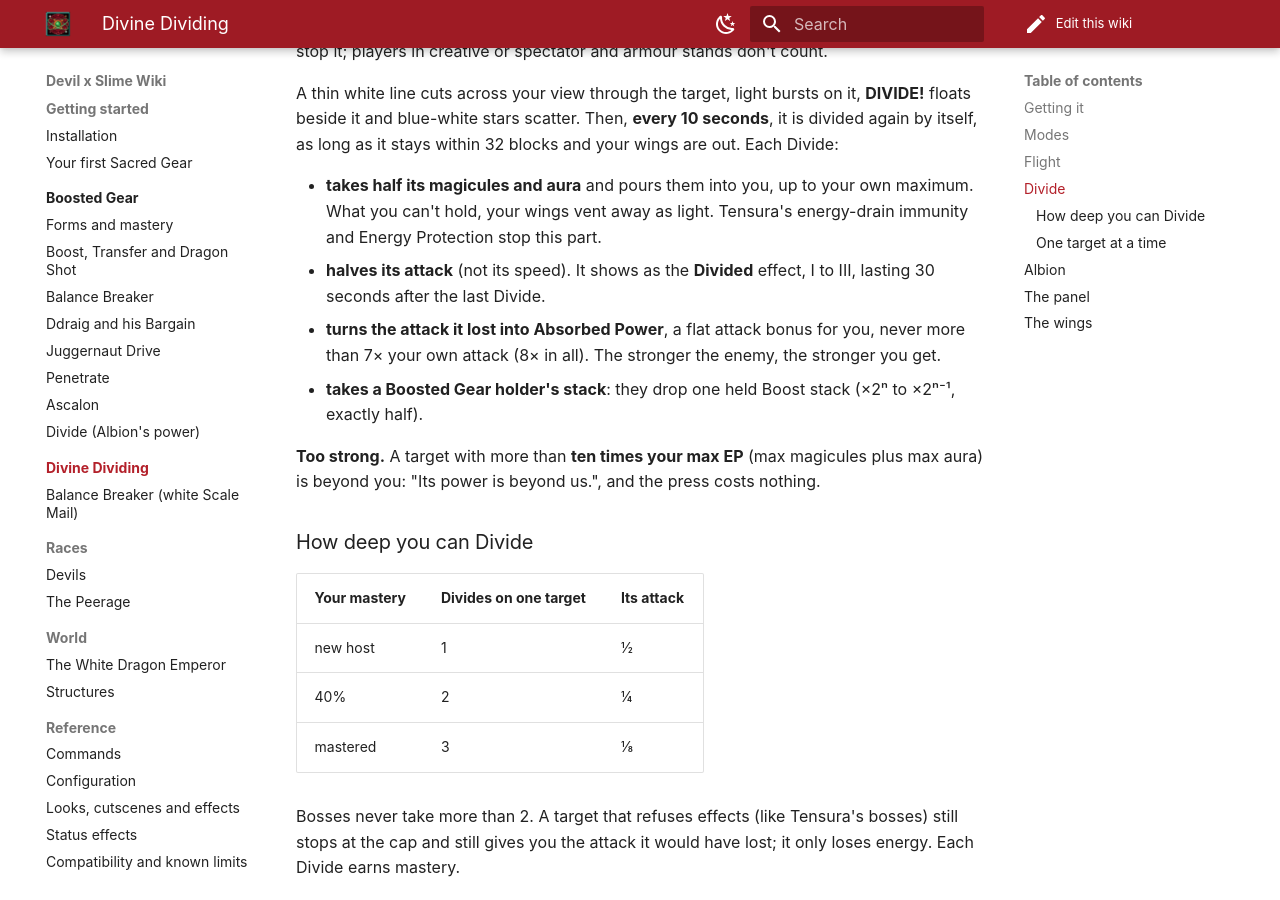
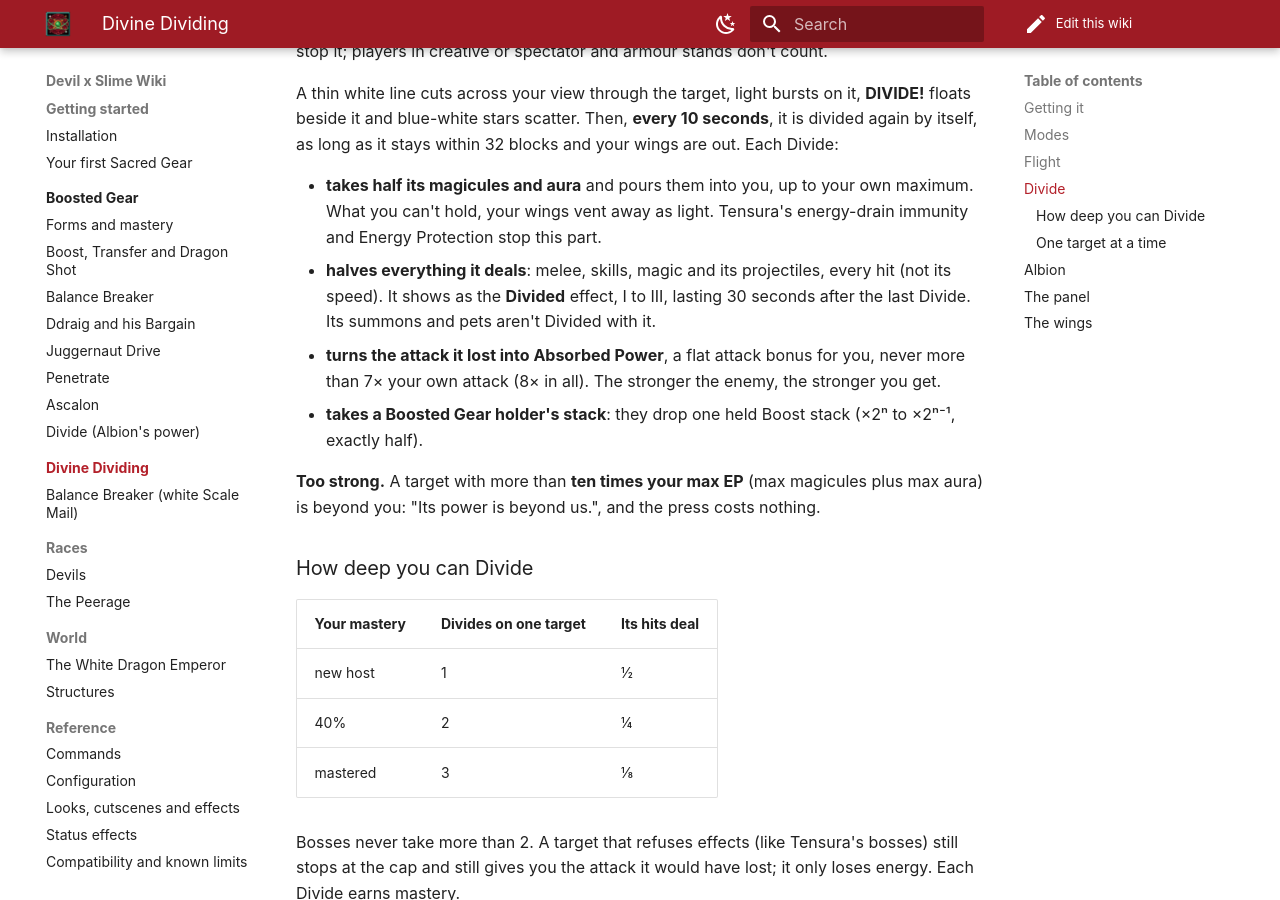
Before and after one commit to Malwikpl/devil-x-slime-wiki, an MkDocs documentation site: the page built from docs/divine-dividing/index.md, in a window 1280 px wide and 900 px high, scrolled down 1924 px. Built offline with MkDocs 1.6.1 and Material for MkDocs 9.7.7, drawn with Linux system fonts in a browser that asks for light colours; comment, search, counter and statistics services are not loaded.

Commit message:
Divide halves every hit the target deals, skills and magic too (0.1.56)
Co-Authored-By: Claude Opus 5.5 (1M context) <noreply@anthropic.com>
Claude-Session: https://claude.ai/code/session_01PZ5RD9arKjpSTKkbEKT4qH

```diff
--- a/docs/divine-dividing/index.md
+++ b/docs/divine-dividing/index.md
@@ -61,8 +61,8 @@ blue-white stars scatter. Then, **every 10 seconds**, it is divided again by its
 
 - **takes half its magicules and aura** and pours them into you, up to your own maximum. What you can't hold, your wings
   vent away as light. Tensura's energy-drain immunity and Energy Protection stop this part.
-- **halves its attack** (not its speed). It shows as the **Divided** effect, I to III, lasting 30 seconds after the last
-  Divide.
+- **halves everything it deals**: melee, skills, magic and its projectiles, every hit (not its speed). It shows as the
+  **Divided** effect, I to III, lasting 30 seconds after the last Divide. Its summons and pets aren't Divided with it.
 - **turns the attack it lost into Absorbed Power**, a flat attack bonus for you, never more than 7× your own attack
   (8× in all). The stronger the enemy, the stronger you get.
 - **takes a Boosted Gear holder's stack**: they drop one held Boost stack (×2ⁿ to ×2ⁿ⁻¹, exactly half).
@@ -72,7 +72,7 @@ power is beyond us.", and the press costs nothing.
 
 ### How deep you can Divide
 
-| Your mastery | Divides on one target | Its attack |
+| Your mastery | Divides on one target | Its hits deal |
 |---|---|---|
 | new host | 1 | ½ |
 | 40% | 2 | ¼ |
```
Also changed, not shown: docs/boosted-gear/divide.md (+1 -1 lines), docs/reference/status-effects.md (+1 -1 lines), docs/world/white-dragon-emperor.md (+3 -2 lines).
